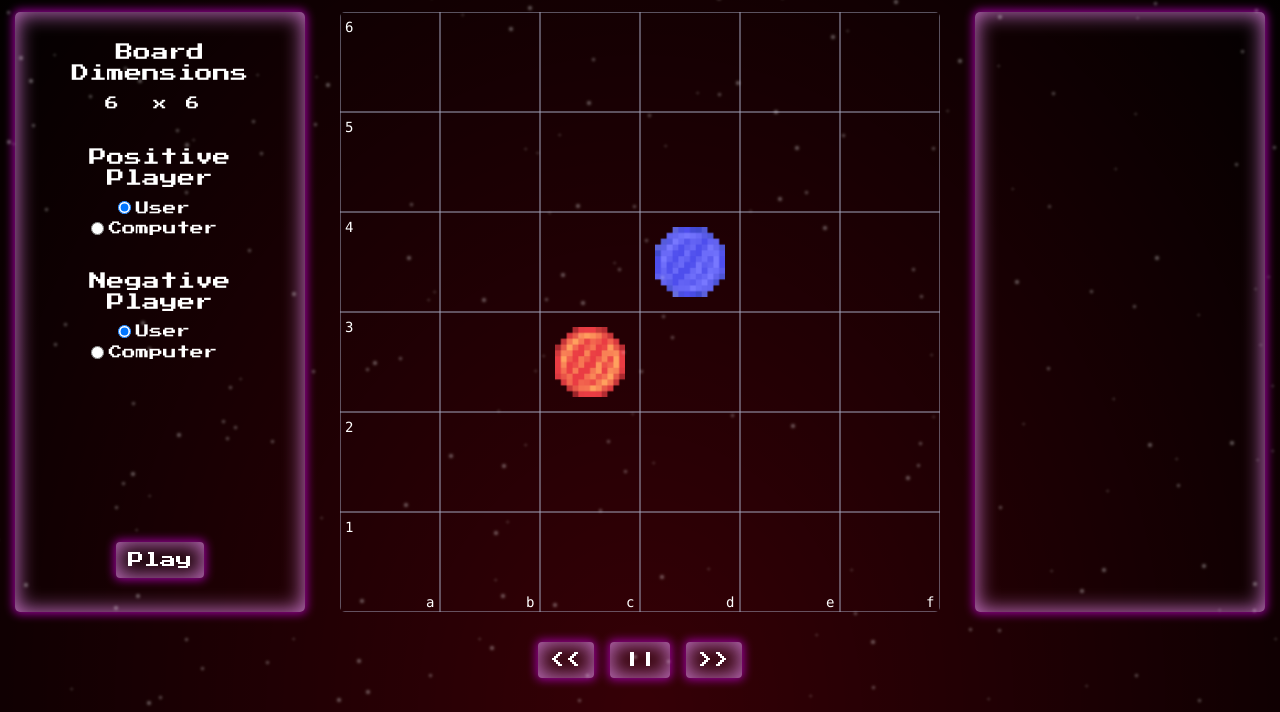
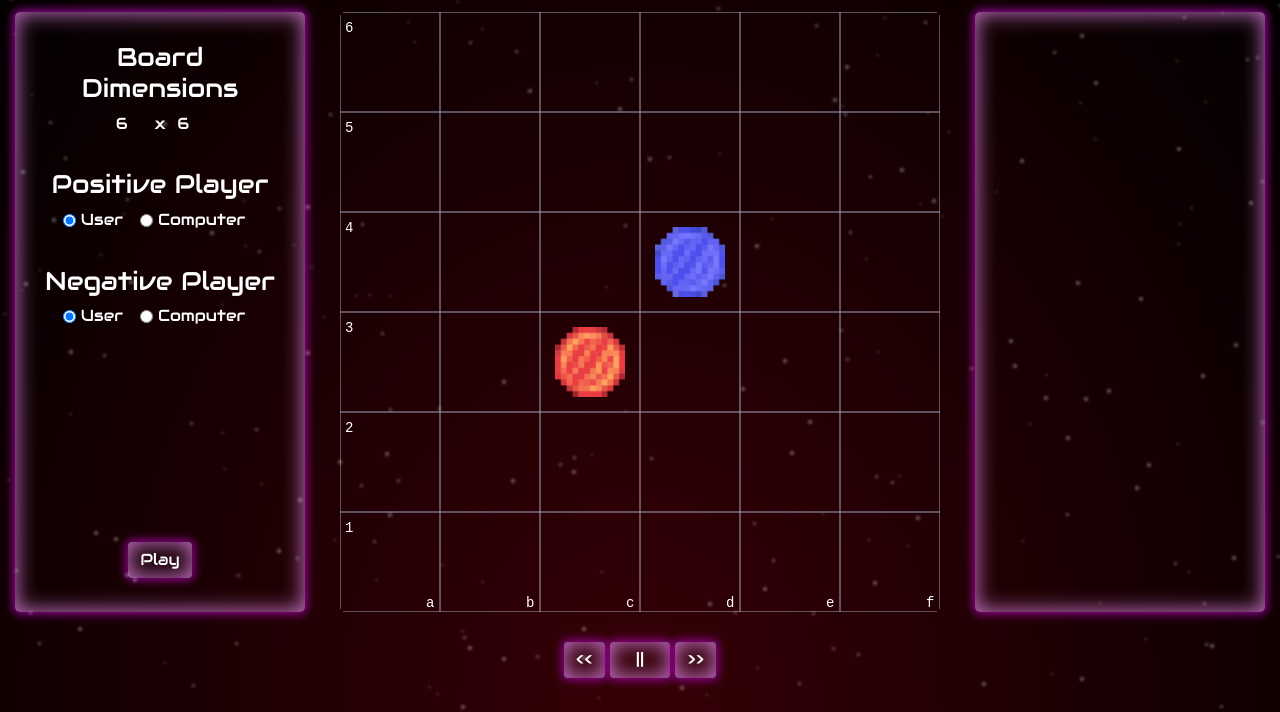
Before and after one commit to adam-d-wood/Nexus2, a plain HTML site: page index.html in a window 1280 px wide. Shown: the part 88-800 px from the top of the page. Drawn offline with nearby package versions, Linux system fonts and the light colour scheme; no server answers.

Commit message:
changed fonts

```diff
--- a/css/style.scss
+++ b/css/style.scss
@@ -38,6 +38,7 @@ html {
 body {
     background: radial-gradient(ellipse at bottom, rgba(0, 0, 0, 0.7) 0%, black 100%);
     font-family: 'Press Start 2P';
+    font-family: "Audiowide", cursive;
     height: 100%;
     overflow: hidden;
     margin: 0px;
@@ -69,7 +70,7 @@ body {
     }
 
     .container-fluid {
-        font-size: 0.85rem;
+        font-size: 1rem;
         padding: 0;
         height: 500px;
         overflow-y: scroll;
@@ -81,7 +82,7 @@ body {
         }
 
         h5 {
-            font-size: 1.3em;
+            font-size: 1.6rem;
         }
 
         .depthSelect {
--- a/index.html
+++ b/index.html
@@ -13,6 +13,8 @@
 		src="https://ajax.googleapis.com/ajax/libs/jquery/3.5.1/jquery.min.js">
 	</script>
     <link href="https://fonts.googleapis.com/css2?family=Press+Start+2P&display=swap" rel="stylesheet">
+    <link href="https://fonts.googleapis.com/css2?family=Ubuntu+Mono&display=swap" rel="stylesheet">
+    <link href="https://fonts.googleapis.com/css2?family=Audiowide&display=swap" rel="stylesheet">
     <title>Nexus</title>
 </head>
 
--- a/info/info.css
+++ b/info/info.css
@@ -3,3 +3,11 @@ body {
     overflow-y: auto;
     height: auto;
 }
+
+h2 {
+    font-family: "Audiowide", cursive;
+}
+
+p {
+    font-family: "Ubuntu Mono", monospace;
+}
--- a/js/graphics.js
+++ b/js/graphics.js
@@ -81,7 +81,7 @@ class Display {
         // labels the top and left side of the board
         // with the coordinate system
 
-        this.ctx.font = "14px Lucida Console";
+        this.ctx.font = "14px Courier New";
         this.ctx.fillStyle = "#ffffff";
         for (let i = 0; i < this.cols + 1; i++) {
           this.ctx.fillText(
```
Also changed, not shown: info/info.html (+2 -0 lines), css/style.css, 1 other file.
